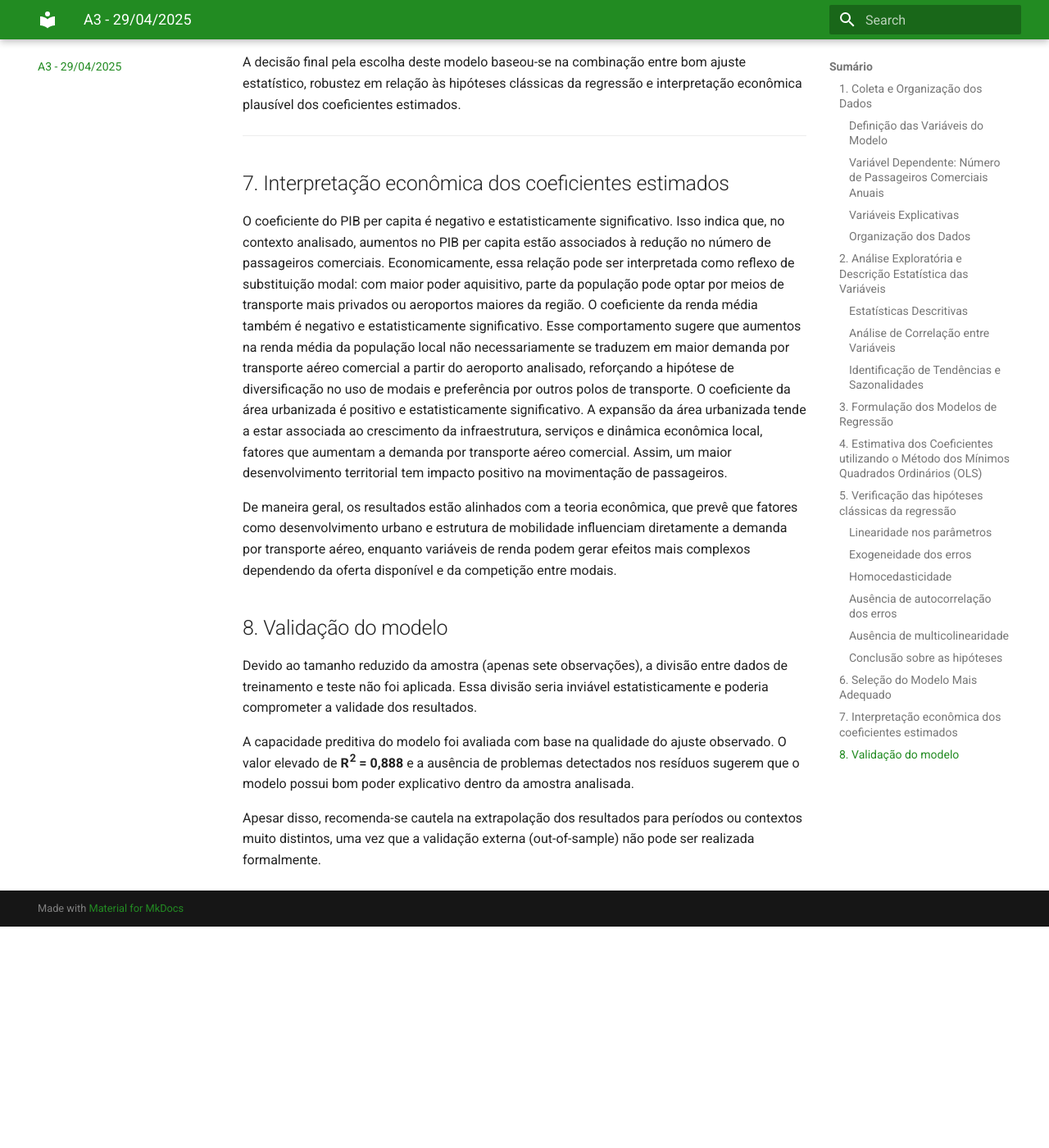
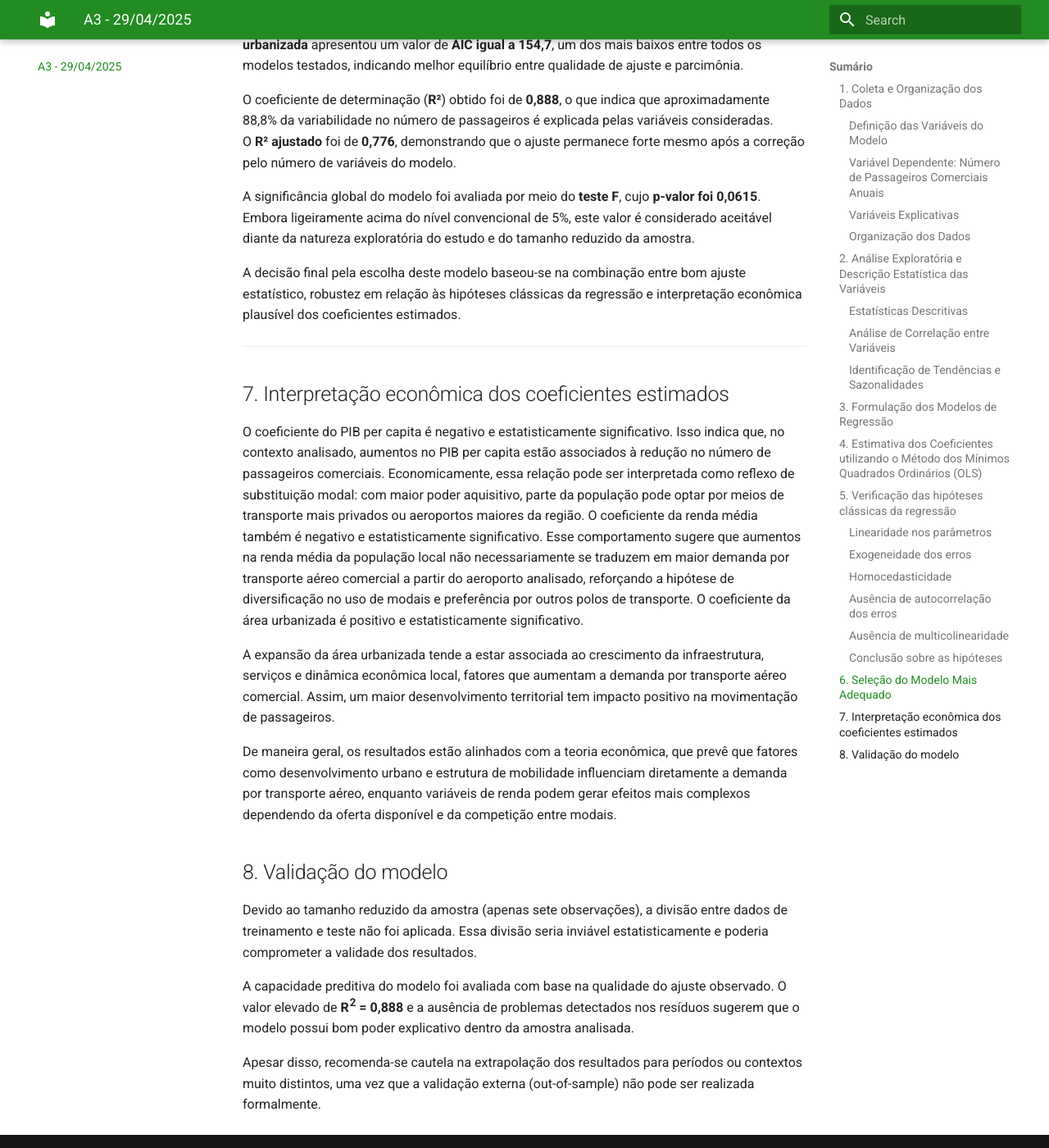
Before and after one commit to Lirucas/ProjetoTesteMkDocs, an MkDocs documentation site: the page built from docs/atv3.md, in a window 1280 px wide and 1400 px high, scrolled down 9249 px. Shown: the whole window at 82% size. Built offline with MkDocs 1.6.1 and Material for MkDocs 9.7.7, drawn with Linux system fonts in a browser that asks for light colours; before the commit the page ends 10379 px from its top, so only the background shows below that; some of the changed text lies outside the part shown.

Commit message:
Atualização mkdocs

```diff
--- a/docs/atv3.md
+++ b/docs/atv3.md
@@ -26,11 +29,11 @@
 
 ### Variáveis Explicativas ###
 
-- **Produto Interno Bruto (PIB) per capita municipal** – Reflete a capacidade de consumo da população.
-- **População total** – Representa o mercado potencial de usuários.
-- **Renda média mensal por macrozona** – Indica o poder aquisitivo da população.
-- **Densidade populacional** – Grau de adensamento urbano.
-- **Área urbanizada** – Extensão da infraestrutura consolidada.
+- **Produto Interno Bruto (PIB) per capita municipal** – Reflete a capacidade de consumo da população
+- **População total** – Representa o mercado potencial de usuários
+- **Renda média mensal por macrozona** – Indica o poder aquisitivo da população
+- **Densidade populacional** – Grau de adensamento urbano
+- **Área urbanizada** – Extensão da infraestrutura consolidada
 
 **Figura 1 - Gráficos de dispersão entre variáveis explicativas e variável dependente**
 ![Figura 1 - Gráficos de dispersão entre variáveis explicativas e variável dependente](assets/A31.jpg)
@@ -118,13 +125,13 @@
 
 Onde:
 
-- **Y** – Número de passageiros comerciais;
-- **X<sub>1</sub>** – PIB per capita;
-- **X<sub>2</sub>** – Renda média;
-- **X<sub>3</sub>** – Área urbanizada;
-- **β<sub>0</sub>** – Intercepto do modelo;
-- **β<sub>1</sub>, β<sub>2</sub>, β<sub>3</sub>** – Coeficientes que indicam o efeito marginal de cada variável explicativa sobre **Y**;
-- **ε** – Termo de erro aleatório, que captura as influências não observadas no modelo.
+- **Y** – Número de passageiros comerciais
+- **X<sub>1</sub>** – PIB per capita
+- **X<sub>2</sub>** – Renda média
+- **X<sub>3</sub>** – Área urbanizada
+- **β<sub>0</sub>** – Intercepto do modelo
+- **β<sub>1</sub>, β<sub>2</sub>, β<sub>3</sub>** – Coeficientes que indicam o efeito marginal de cada variável explicativa sobre **Y**
+- **ε** – Termo de erro aleatório, que captura as influências não observadas no modelo
 
 Além do modelo linear simples, também são testadas outras formas funcionais, como o **modelo log-linear** (semi-log), o **modelo linear-log** e o **modelo log-log** (elasticidade constante).
 
@@ -132,10 +139,10 @@
 
 A escolha do modelo linear simples com as variáveis PIB per capita, renda média e área urbanizada é fundamentada no desempenho estatístico observado. Este modelo apresenta:
 
-- Alta capacidade explicativa **R<sup>2</sup> = 0,888**;
-- Coeficientes estatisticamente significativos;
-- Resíduos homocedásticos;
-- Ausência de autocorrelação dos erros.
+- Alta capacidade explicativa **R<sup>2</sup> = 0,888**
+- Coeficientes estatisticamente significativos
+- Resíduos homocedásticos
+- Ausência de autocorrelação dos erros
 
 São cumpridos, assim, os principais pressupostos do **Teorema de Gauss-Markov** (modelo BLUE). Entre todas as alternativas testadas, este é o modelo estatisticamente mais robusto e adequado para explicar a variação no número de passageiros comerciais no município estudado.
 
@@ -147,15 +154,15 @@
 
 No modelo selecionado, que considera as variáveis PIB per capita, renda média e área urbanizada, são obtidos os seguintes coeficientes estimados:
 
-- **PIB per capita**: coeficiente negativo, estatisticamente significativo ao nível de 5% (p-valor = 0,018).
-- **Renda média**: coeficiente negativo, estatisticamente significativo ao nível de 5% (p-valor = 0,040).
-- **Área urbanizada**: coeficiente positivo, estatisticamente significativo ao nível de 5% (p-valor = 0,023).
+- **PIB per capita**: coeficiente negativo, estatisticamente significativo ao nível de 5% (p-valor = 0,018)
+- **Renda média**: coeficiente negativo, estatisticamente significativo ao nível de 5% (p-valor = 0,040)
+- **Área urbanizada**: coeficiente positivo, estatisticamente significativo ao nível de 5% (p-valor = 0,023)
 
 A interpretação dos coeficientes aponta que, mantendo as demais variáveis constantes:
 
-- Um aumento de uma unidade no PIB per capita está associado a uma redução aproximada de 20 unidades no número de passageiros comerciais.
-- Um aumento de uma unidade na renda média está associado a uma redução de aproximadamente 174 passageiros comerciais.
-- Um aumento de um quilômetro quadrado na área urbanizada está associado a um aumento de cerca de 126.000 passageiros comerciais.
+- Um aumento de uma unidade no PIB per capita está associado a uma redução aproximada de 20 unidades no número de passageiros comerciais
+- Um aumento de uma unidade na renda média está associado a uma redução de aproximadamente 174 passageiros comerciais
+- Um aumento de um quilômetro quadrado na área urbanizada está associado a um aumento de cerca de 126.000 passageiros comerciais
 
 Esses resultados confirmam que todos os coeficientes são estatisticamente significativos e possuem sinal consistente com as hipóteses econômicas levantadas para o estudo.
 
@@ -185,10 +192,10 @@
 
 ### Homocedasticidade
 
-- A homocedasticidade implica variância constante dos resíduos ao longo de todas as observações.
-- A hipótese foi testada utilizando o teste de Breusch-Pagan.
-- O p-valor encontrado foi 0,7973, indicando que a hipótese de homocedasticidade não pode ser rejeitada.
-- Assim, conclui-se que os resíduos possuem variância constante.
+- A homocedasticidade implica variância constante dos resíduos ao longo de todas as observações
+- A hipótese foi testada utilizando o teste de Breusch-Pagan
+- O p-valor encontrado foi 0,7973, indicando que a hipótese de homocedasticidade não pode ser rejeitada
+- Assim, conclui-se que os resíduos possuem variância constante
 
 **Figura 3 - Resíduos vs valores preditos pelo modelo**
 ![Figura 3 - Resíduos vs valores preditos pelo modelo](assets/A33.jpg)
@@ -233,7 +240,9 @@
 
 ## 7. Interpretação econômica dos coeficientes estimados ##
 
-O coeficiente do PIB per capita é negativo e estatisticamente significativo. Isso indica que, no contexto analisado, aumentos no PIB per capita estão associados à redução no número de passageiros comerciais. Economicamente, essa relação pode ser interpretada como reflexo de substituição modal: com maior poder aquisitivo, parte da população pode optar por meios de transporte mais privados ou aeroportos maiores da região. O coeficiente da renda média também é negativo e estatisticamente significativo. Esse comportamento sugere que aumentos na renda média da população local não necessariamente se traduzem em maior demanda por transporte aéreo comercial a partir do aeroporto analisado, reforçando a hipótese de diversificação no uso de modais e preferência por outros polos de transporte. O coeficiente da área urbanizada é positivo e estatisticamente significativo. A expansão da área urbanizada tende a estar associada ao crescimento da infraestrutura, serviços e dinâmica econômica local, fatores que aumentam a demanda por transporte aéreo comercial. Assim, um maior desenvolvimento territorial tem impacto positivo na movimentação de passageiros.
+O coeficiente do PIB per capita é negativo e estatisticamente significativo. Isso indica que, no contexto analisado, aumentos no PIB per capita estão associados à redução no número de passageiros comerciais. Economicamente, essa relação pode ser interpretada como reflexo de substituição modal: com maior poder aquisitivo, parte da população pode optar por meios de transporte mais privados ou aeroportos maiores da região. O coeficiente da renda média também é negativo e estatisticamente significativo. Esse comportamento sugere que aumentos na renda média da população local não necessariamente se traduzem em maior demanda por transporte aéreo comercial a partir do aeroporto analisado, reforçando a hipótese de diversificação no uso de modais e preferência por outros polos de transporte. O coeficiente da área urbanizada é positivo e estatisticamente significativo.
+
+A expansão da área urbanizada tende a estar associada ao crescimento da infraestrutura, serviços e dinâmica econômica local, fatores que aumentam a demanda por transporte aéreo comercial. Assim, um maior desenvolvimento territorial tem impacto positivo na movimentação de passageiros.
 
 De maneira geral, os resultados estão alinhados com a teoria econômica, que prevê que fatores como desenvolvimento urbano e estrutura de mobilidade influenciam diretamente a demanda por transporte aéreo, enquanto variáveis de renda podem gerar efeitos mais complexos dependendo da oferta disponível e da competição entre modais.
 
```
Also changed, not shown: other parts of docs/atv3.md (+29 -22 lines).
